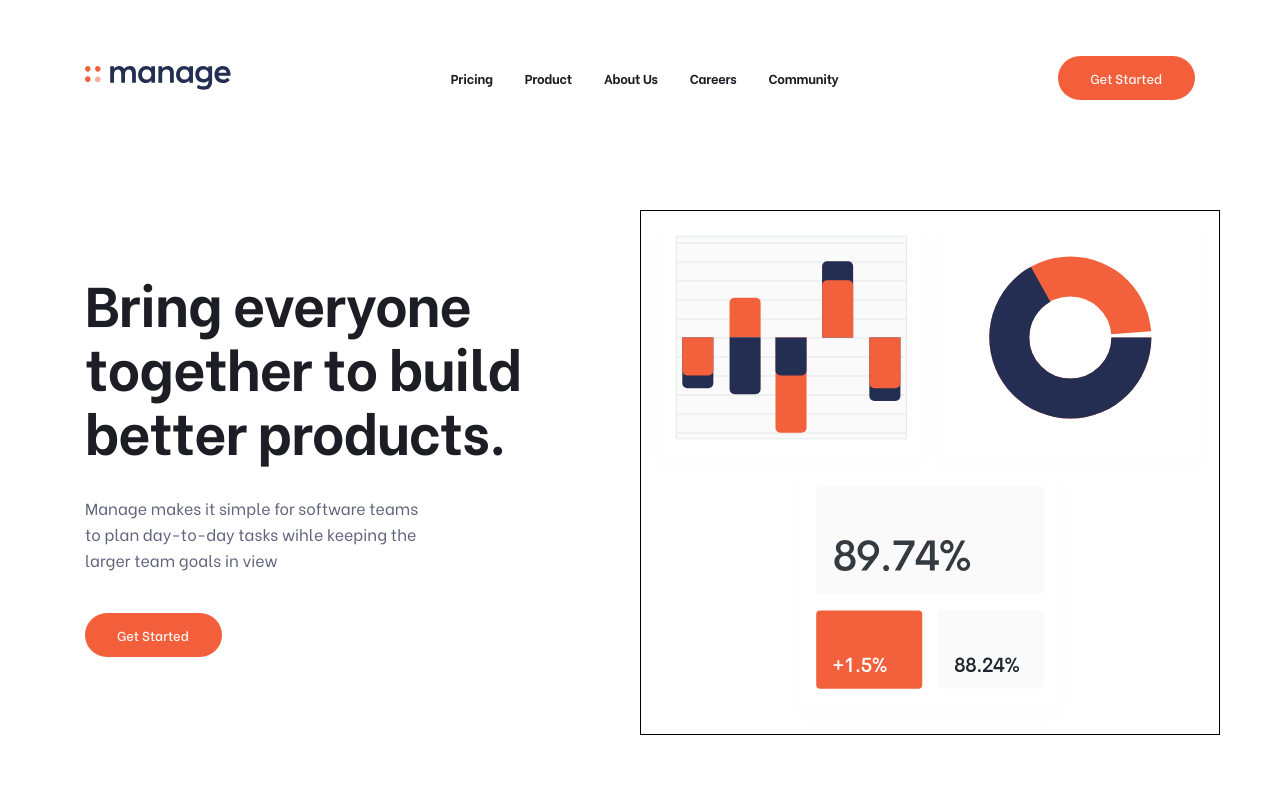
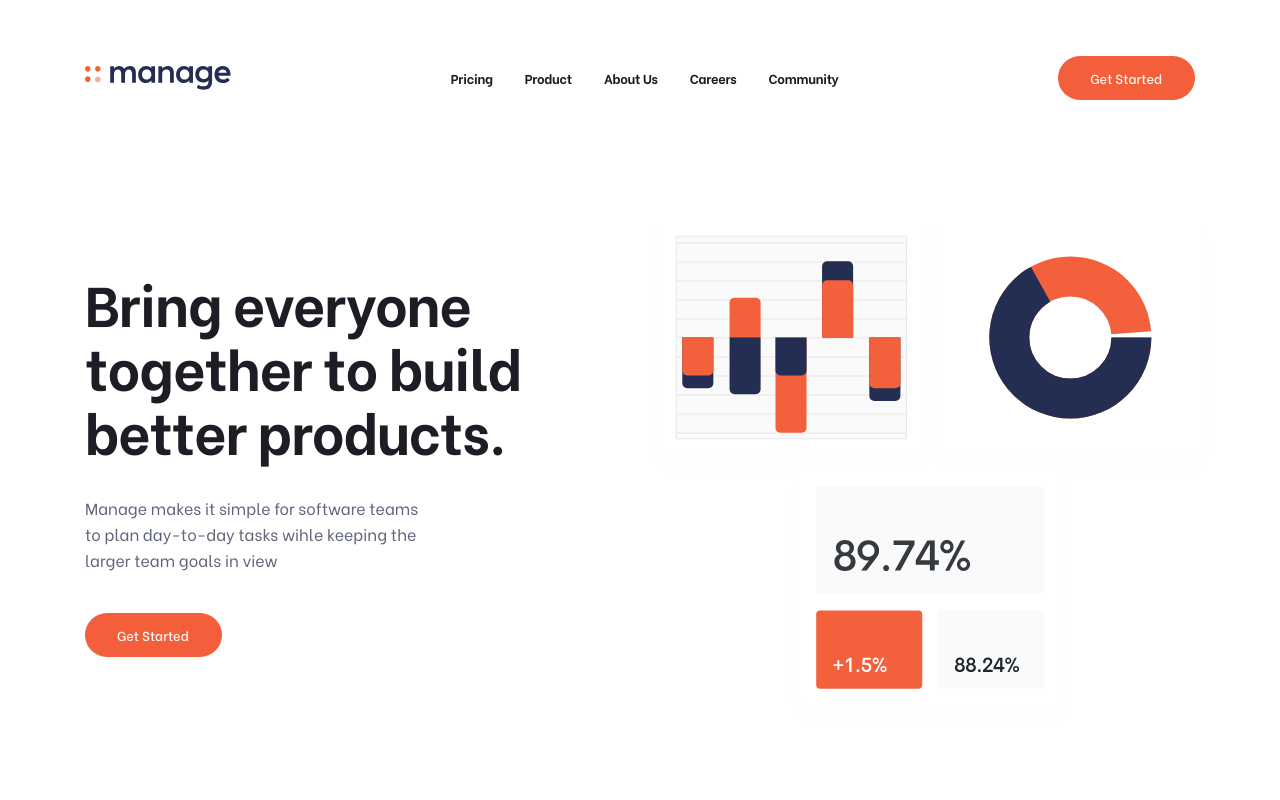
Before and after one commit to haquanq-frontendmentor/manage-landing-page, a Svelte app: page / in a window 1280 px wide. Shown: the top 800 px of the page. Built offline with nearby package versions, Linux system fonts and the light colour scheme.

Commit message:
Remove intro image outline

```diff
--- a/src/features/Intro.svelte
+++ b/src/features/Intro.svelte
@@ -8,7 +8,7 @@
   class="grid gap-x-[clamp(4rem,-5.1875rem+19.1406vw,7.0625rem)] gap-y-8 pt-12 md:grid-flow-dense md:grid-cols-[1fr_min(35rem,50%)] md:pt-[6.875rem]"
 >
   <div class="flex justify-center md:col-start-2 md:justify-start">
-    <img class="outline-1 -outline-offset-1 md:max-w-[500%]" src={IntroIllustration} alt="" />
+    <img class="md:max-w-[500%]" src={IntroIllustration} alt="" />
   </div>
   <div class="flex flex-col items-center text-center md:items-start md:pt-[3.6875rem] md:text-start">
     <h1 class="text-600 md:text-700 mb-3 max-w-120 leading-10 font-bold tracking-tight md:mb-[2.125rem] md:leading-16">
```
